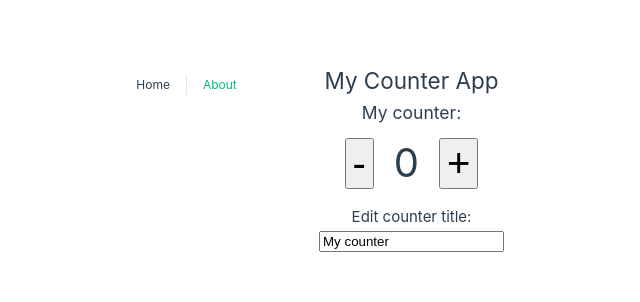
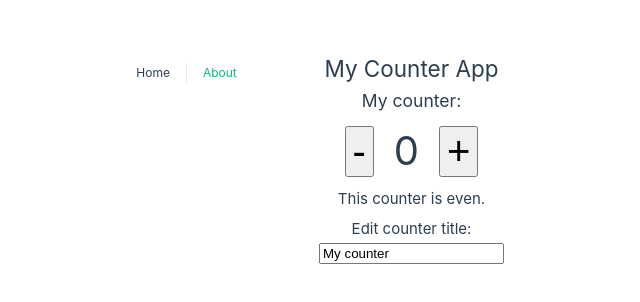
Before and after one commit to aleclr/First-Vue-Project, a Vue app: page / in a window 1280 px wide. Shown: the part 242-544 px from the top of the page, without its empty margins (341-981 px from the left). Built offline with nearby package versions, Linux system fonts and the light colour scheme.

Commit message:
computed properties

```diff
--- a/src/views/HomeView.vue
+++ b/src/views/HomeView.vue
@@ -15,6 +15,10 @@
       <button @click="increaseCounter(1)" class="btn">+</button>
     </div>
 
+    <p>
+      This counter is {{ oddOrEven }}.
+    </p>
+
     <div class="edit">
       <h4>
         Edit counter title:
@@ -28,13 +32,20 @@
 
 <!-- SCRIPT SETUP PATTERN -->
 <script setup>
-import { ref, reactive } from 'vue';
+import { reactive, computed } from 'vue';
 
 const appTitle = "My Counter App";
 
 const counterData = reactive({
   count: 0,
   title: "My counter"
+});
+
+const oddOrEven = computed(() => {
+  if ((counterData.count % 2) === 0) {
+    return "even"
+  }
+  return "odd"
 });
 
 const increaseCounter = (amount) => {
```
